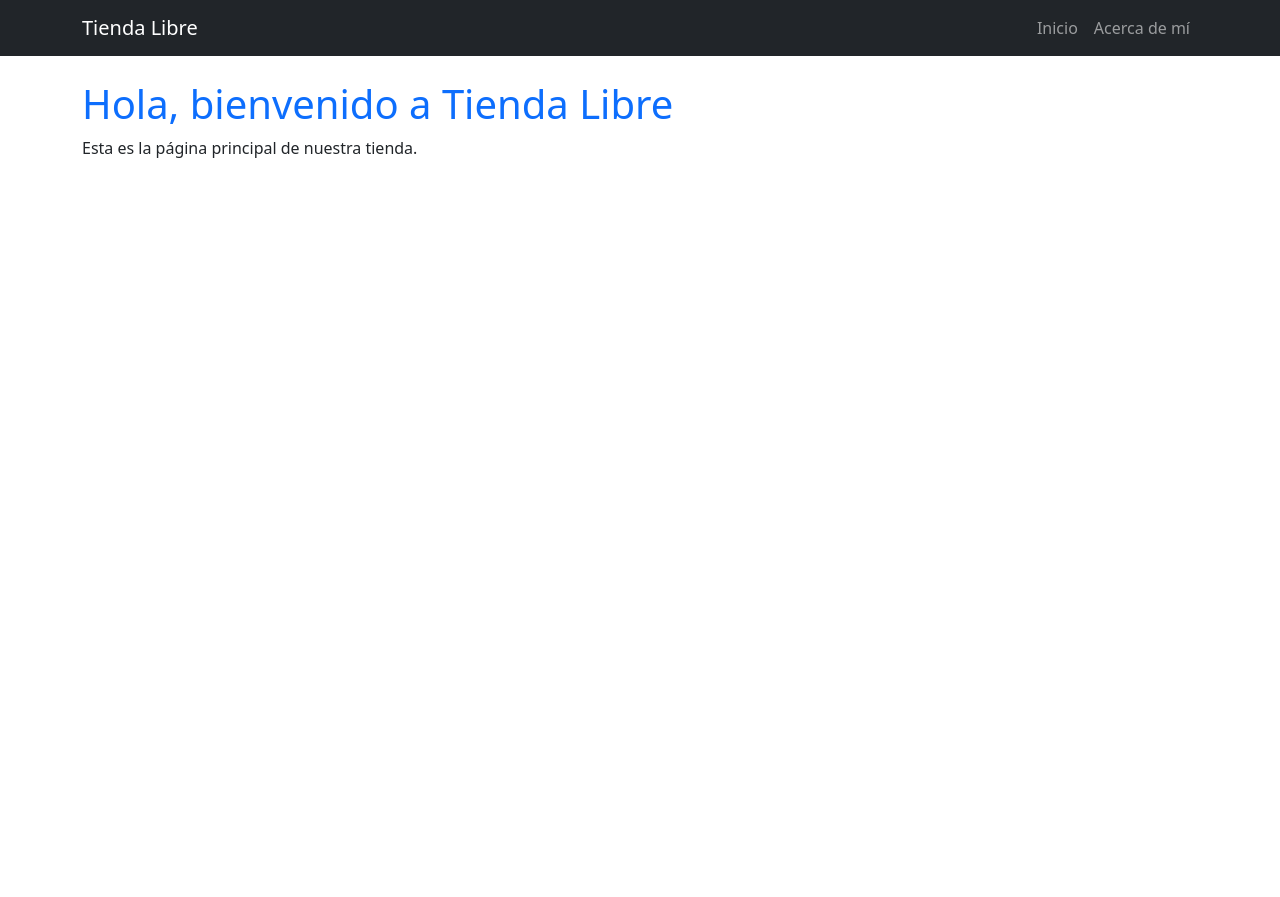
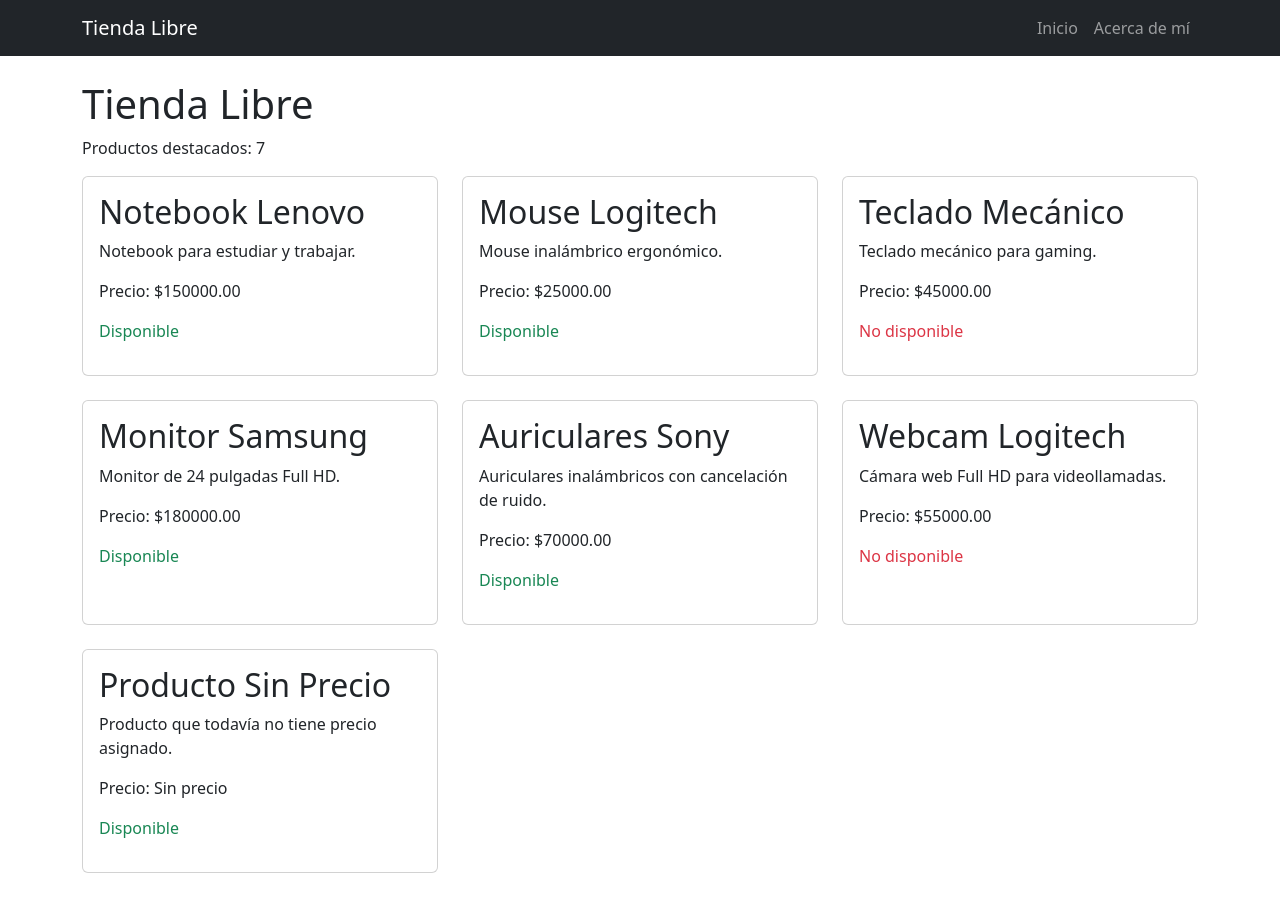
Before and after one commit to Villada-PG3/trabajo-practico-tienda-libre-IvoDKHP, a Django app: page / in a window 1280 px wide. Before the commit the page ends 158 px from the top, so only its background shows below. Run offline with Django 5.2, Linux system fonts and the light colour scheme.

Commit message:
feat: template dinámico con DTL en home.

```diff
--- a/tiendalibre/tiendalibre/templates/tiendalibre/home.html
+++ b/tiendalibre/tiendalibre/templates/tiendalibre/home.html
@@ -1,13 +1,60 @@
 {% extends "base.html" %}
 
 {% block title %}
-Inicio - Tienda Libre
+{{ nombre_tienda }}
 {% endblock %}
 
 {% block content %}
 
-<h1 class="text-primary">Hola, bienvenido a Tienda Libre</h1>
+<h1>{{ nombre_tienda }}</h1>
 
-<p>Esta es la página principal de nuestra tienda.</p>
+<p>Productos destacados: {{ productos_destacados|length }}</p>
+
+<div class="row">
+
+    {% for producto in productos_destacados %}
+
+        <div class="col-md-4 mb-4">
+
+            <div class="card h-100">
+
+                <div class="card-body">
+
+                    <h2 class="card-title">
+                        {{ producto.nombre|title }}
+                    </h2>
+
+                    <p class="card-text">
+                        {{ producto.descripcion|truncatechars:50 }}
+                    </p>
+
+                    <p>
+                        Precio:
+                        {% if producto.precio %}
+                            ${{ producto.precio|floatformat:2 }}
+                        {% else %}
+                            {{ producto.precio|default:"Sin precio" }}
+                        {% endif %}
+                    </p>
+
+                    {% if producto.disponible %}
+                        <p class="text-success">Disponible</p>
+                    {% else %}
+                        <p class="text-danger">No disponible</p>
+                    {% endif %}
+
+                </div>
+
+            </div>
+
+        </div>
+
+    {% empty %}
+
+        <p>No hay productos destacados.</p>
+
+    {% endfor %}
+
+</div>
 
 {% endblock %}
--- a/tiendalibre/tiendalibre/views.py
+++ b/tiendalibre/tiendalibre/views.py
@@ -2,7 +2,62 @@ from django.shortcuts import render
 
 
 def home(request):
-    return render(request, 'tiendalibre/home.html')
+
+    productos_destacados = [
+        {
+            'nombre': 'Notebook Lenovo',
+            'precio': 150000,
+            'descripcion': 'Notebook para estudiar y trabajar.',
+            'disponible': True
+        },
+        {
+            'nombre': 'Mouse Logitech',
+            'precio': 25000,
+            'descripcion': 'Mouse inalámbrico ergonómico.',
+            'disponible': True
+        },
+        {
+            'nombre': 'Teclado Mecánico',
+            'precio': 45000,
+            'descripcion': 'Teclado mecánico para gaming.',
+            'disponible': False
+        },
+        {
+            'nombre': 'Monitor Samsung',
+            'precio': 180000,
+            'descripcion': 'Monitor de 24 pulgadas Full HD.',
+            'disponible': True
+        },
+        {
+            'nombre': 'Auriculares Sony',
+            'precio': 70000,
+            'descripcion': 'Auriculares inalámbricos con cancelación de ruido.',
+            'disponible': True
+        },
+        {
+            'nombre': 'Webcam Logitech',
+            'precio': 55000,
+            'descripcion': 'Cámara web Full HD para videollamadas.',
+            'disponible': False
+        },
+        {
+            'nombre': 'Producto sin precio',
+            'precio': None,
+            'descripcion': 'Producto que todavía no tiene precio asignado.',
+            'disponible': True
+        },
+    ]
+
+    contexto = {
+        'productos_destacados': productos_destacados,
+        'nombre_tienda': 'Tienda Libre',
+    }
+
+    return render(
+        request,
+        'tiendalibre/home.html',
+        contexto
+    )
 
 
 def about(request):
```
